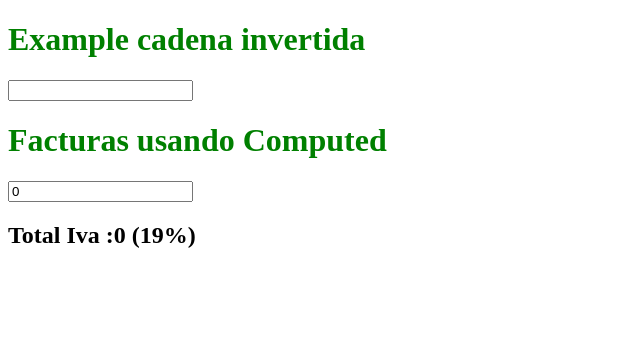
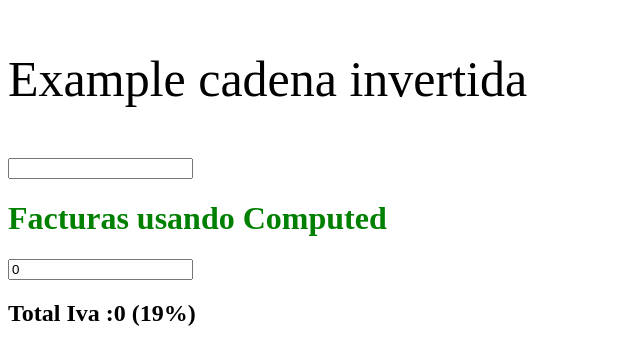
Before and after one commit to maalroba22/vuestudens, a Vue app: page / in a window 1280 px wide. Shown: the top 364 px of the page, without its empty margins (0-640 px from the left). Built offline with nearby package versions, Linux system fonts and the light colour scheme.

Commit message:
A custom directive was added in the main1

```diff
--- a/src/components/CompuredExample/ComputedExamole.vue
+++ b/src/components/CompuredExample/ComputedExamole.vue
@@ -1,6 +1,6 @@
 <template>
     <div>
-        <h1>Example cadena invertida</h1>
+        <p v-font-size>Example cadena invertida</p>
 
         <input type="text" v-model="message">
         <h3>{{ message }}</h3>
--- a/src/main.ts
+++ b/src/main.ts
@@ -9,7 +9,7 @@ import App from './App.vue'
 
  app.directive('font-size',{
     beforeMount: (el,binding)=>{
-
+     el.style.fontSize = "50px"
     }
 
  })
```
